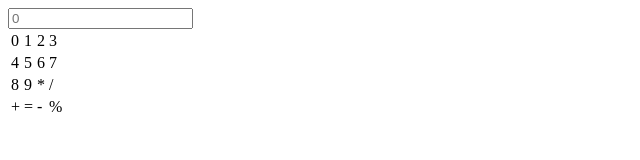
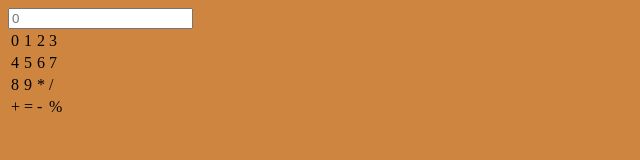
Before and after one commit to Ibuku/mycalculator, a plain HTML site: page index.html in a window 1280 px wide. Shown: the whole page, without its empty margins (0-640 px from the left). Drawn offline with Linux system fonts and the light colour scheme; files that its build step writes are made by us from their sources.

Commit message:
edit style.css

```diff
--- a/index.html
+++ b/index.html
@@ -3,7 +3,7 @@
     <head>
 
     <title>Calculator</title>
-    <rel='stylesheet' href="app2/style.css">
+    <link rel='stylesheet' href="app2/style.css">
     </head>
     <body>
         <form>
```
